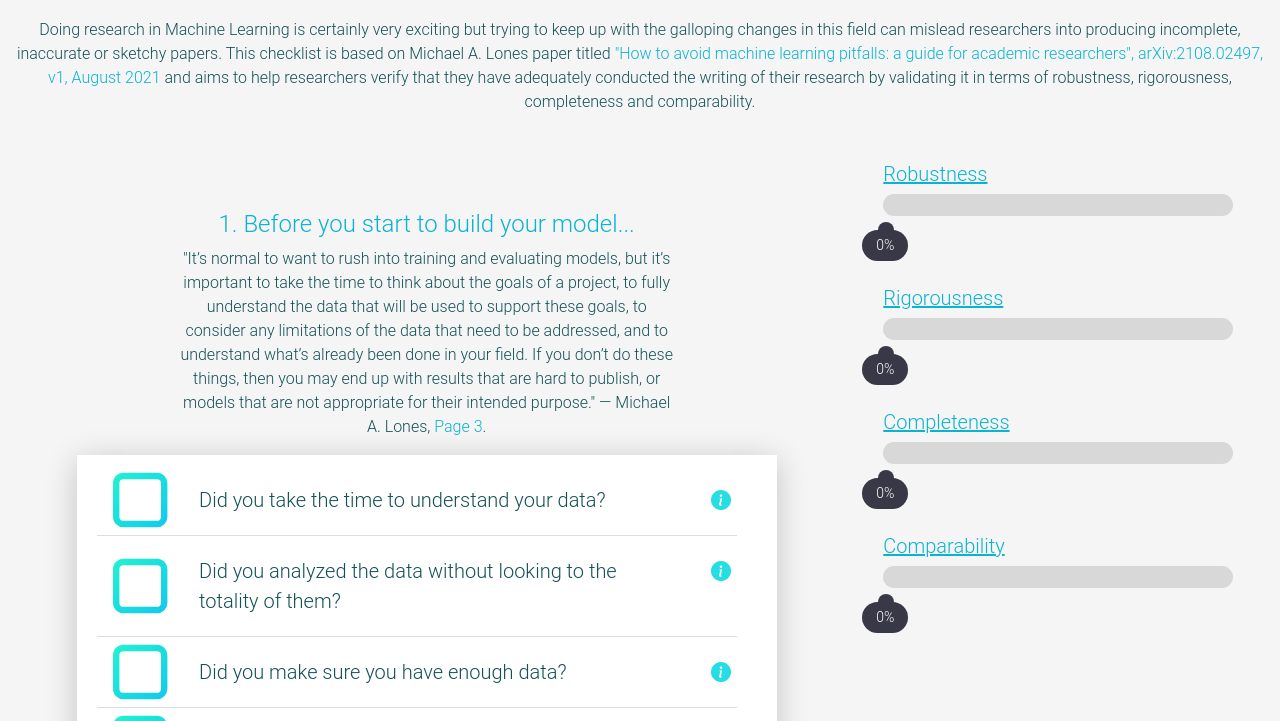
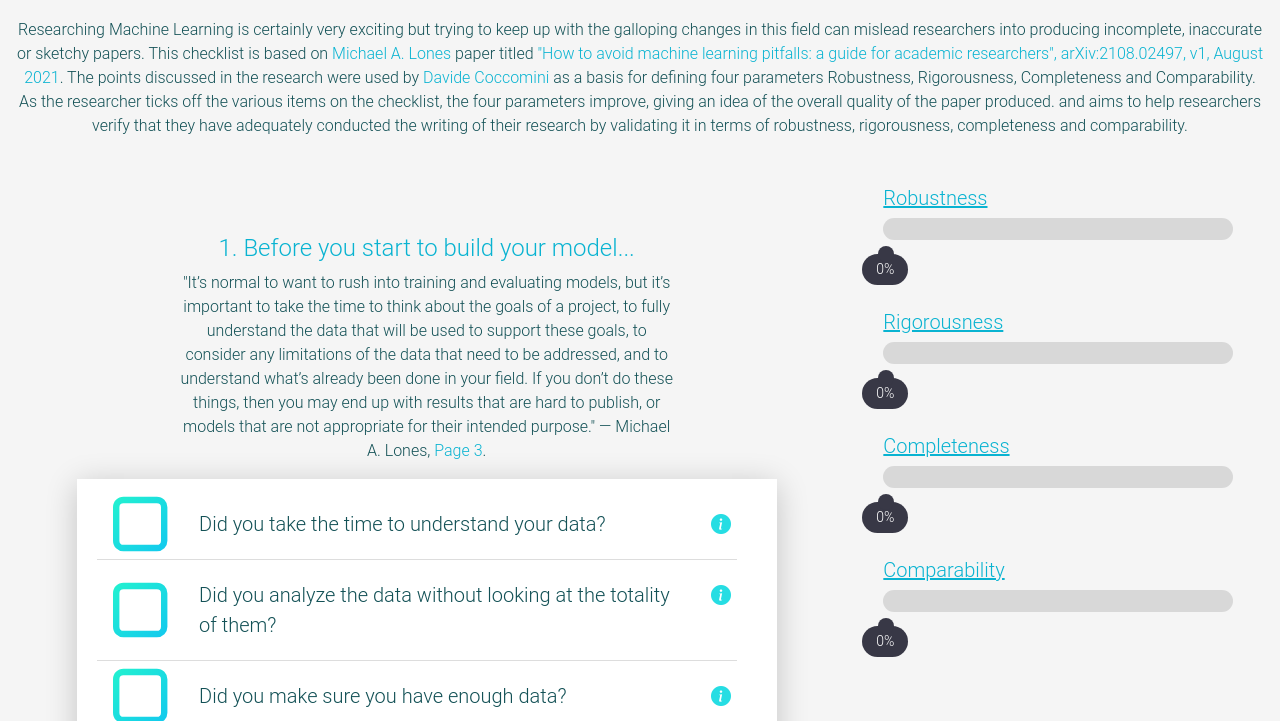
Before and after one commit to davide-coccomini/ml-checklist, a plain HTML site: page index.html in a window 1280 px wide. Shown: the part 79-800 px from the top of the page. Drawn offline with nearby package versions, Linux system fonts and the light colour scheme.

Commit message:
Improve text quality

```diff
--- a/index.html
+++ b/index.html
@@ -28,11 +28,12 @@
 <div class="header text-center col-md-12">
     <h1>THE MACHINE LEARNING RESEARCHER CHECKLIST</h3>
     <p>
-      Doing research in Machine Learning is certainly very exciting but trying to keep up
-      with the galloping changes in this field can mislead researchers into producing incomplete, inaccurate or sketchy papers.
-      This checklist is based on Michael A. Lones paper titled <a href="https://arxiv.org/abs/2108.02497">"How to avoid machine learning pitfalls: a guide for academic researchers", arXiv:2108.02497, v1, August 2021</a>
-      and aims to help researchers verify that they have adequately conducted the writing of their research by validating it in terms
-      of robustness, rigorousness, completeness and comparability.
+      Researching Machine Learning is certainly very exciting but trying to keep up with the galloping changes in this field can mislead researchers into producing incomplete, inaccurate or sketchy papers.
+      This checklist is based on <a href="https://www.linkedin.com/in/michael-lones-249aba3/">Michael A. Lones</a> paper titled <a href="https://arxiv.org/abs/2108.02497">"How to avoid machine learning
+      pitfalls: a guide for academic researchers", arXiv:2108.02497, v1, August 2021</a>. The points discussed in the research were used by <a href="https://www.linkedin.com/in/davide-coccomini/">Davide Coccomini</a>
+      as a basis for defining four parameters Robustness, Rigorousness, Completeness and Comparability.
+      As the researcher ticks off the various items on the checklist, the four parameters improve, giving an idea of the overall quality of the paper produced.
+      and aims to help researchers verify that they have adequately conducted the writing of their research by validating it in terms of robustness, rigorousness, completeness and comparability.
 
       </p>
   </div>
@@ -114,7 +115,7 @@
         </svg>
 
         <div class="row">
-            <div class="todo__text col-md-11">Did you analyzed the data without looking to the totality of them?</div>
+            <div class="todo__text col-md-11">Did you analyze the data without looking at the totality of them?</div>
             <div class="col-md-1">
               <i class="bi bi-info-circle-fill" data-toggle="tooltip" data-placement="right" title='"As you look at data, it is quite likely that you will spot patterns and make insights
                 that guide your modelling. This is another good reason to look at data. However, it is
@@ -224,7 +225,7 @@
           <use xlink:href="#todo__circle" class="todo__circle"></use>
         </svg>
         <div class="row">
-          <div class="todo__text col-md-11">Did you figured out how your model will be deployed?</div>
+          <div class="todo__text col-md-11">Did you figure out how your model will be deployed??</div>
           <div class="col-md-1">
               <i class="bi bi-info-circle-fill" data-toggle="tooltip" data-placement="right" title='"Why do you want to build an ML model? This is an important question, and the
               answer should influence the process you use to develop your model. Many academic
@@ -632,7 +633,7 @@ of statistical tests." — Michael A. Lones, <a href="https://arxiv.org/pdf/2108
         </svg>
 
         <div class="row">
-            <div class="todo__text col-md-11">Did you performed multiple comparisons correctly?</div>
+            <div class="todo__text col-md-11">Did you perform multiple comparisons correctly?</div>
             <div class="col-md-1">
               <i class="bi bi-info-circle-fill" data-toggle="tooltip" data-placement="right" title='"Things get a
                 bit more complicated when you want to use statistical tests to compare
@@ -664,7 +665,7 @@ of statistical tests." — Michael A. Lones, <a href="https://arxiv.org/pdf/2108
           <use xlink:href="#todo__circle" class="todo__circle"></use>
         </svg>
         <div class="row">
-          <div class="todo__text col-md-11">Did you verified the reliability of community benchmarks?</div>
+          <div class="todo__text col-md-11">Did you verify the reliability of community benchmarks?</div>
           <div class="col-md-1">
             <i class="bi bi-info-circle-fill" data-toggle="tooltip" data-placement="right" title='"In certain problem domains, it has become commonplace to use benchmark data sets to
               evaluate new ML models. The idea is that, because everyone is using the same data to
@@ -693,7 +694,7 @@ of statistical tests." — Michael A. Lones, <a href="https://arxiv.org/pdf/2108
           <use xlink:href="#todo__circle" class="todo__circle"></use>
         </svg>
         <div class="row">
-          <div class="todo__text col-md-11">Did you considered combinations of models?</div>
+          <div class="todo__text col-md-11">Did you consider combinations of models?</div>
           <div class="col-md-1">
               <i class="bi bi-info-circle-fill" data-toggle="tooltip" data-placement="right" title='"ML is not
                 always about choosing between different models. Often it makes sense to use combinations of models. Different ML models explore different trade-offs; by combing them,
@@ -944,6 +945,7 @@ of statistical tests." — Michael A. Lones, <a href="https://arxiv.org/pdf/2108
         $("#comparability").width(bars[3] + "%")
         $("#comparability-label").text(bars[3] + "%")
       }
+
     }
   </script>
   <footer>
```
